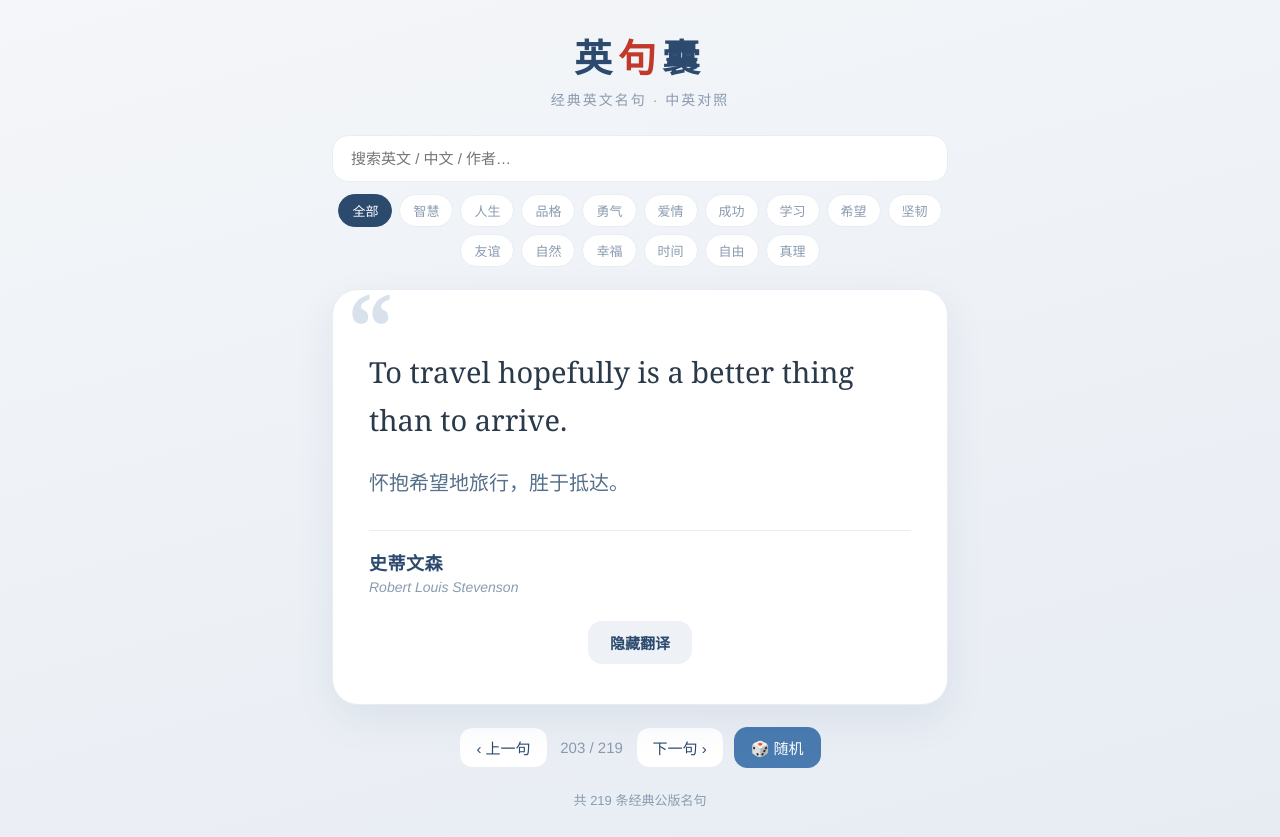
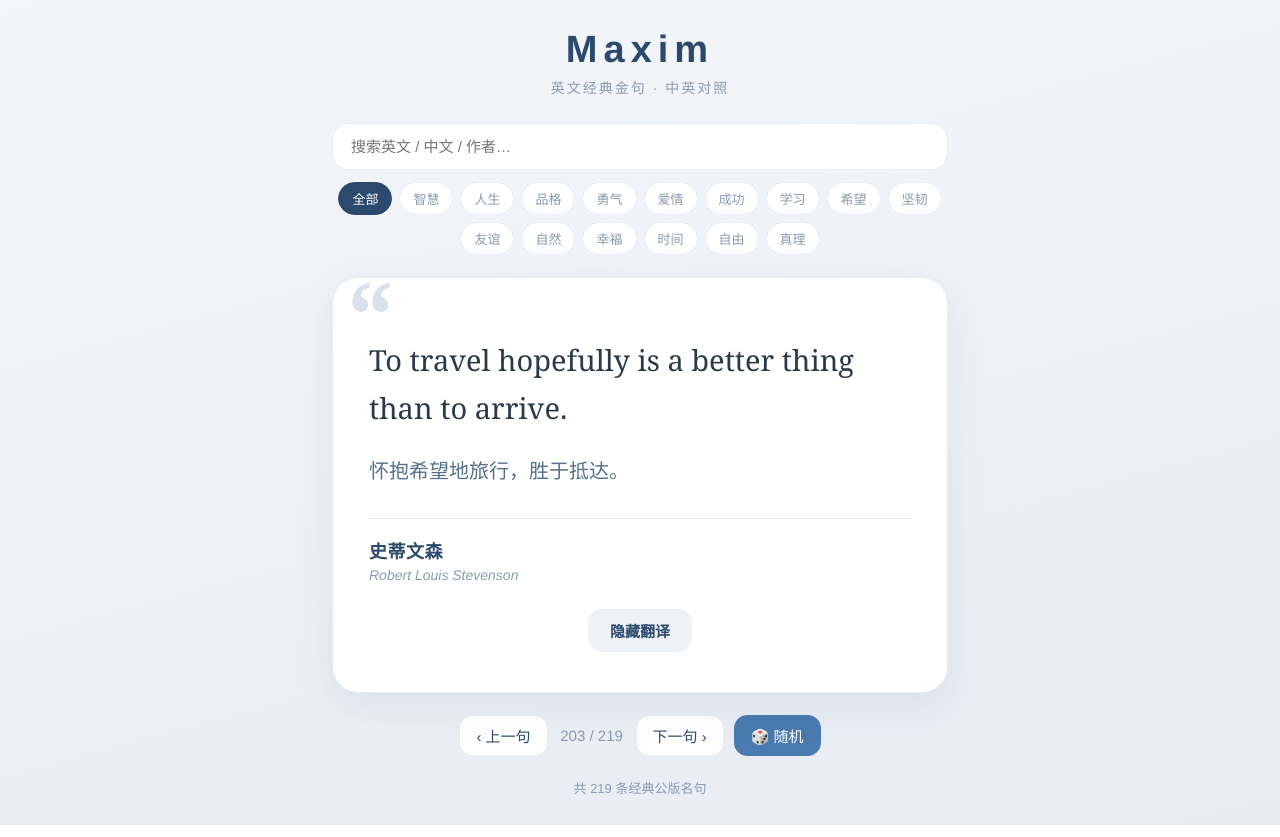
Before and after one commit to hengjie1993-lang/english-quotes, a plain HTML site: page index.html in a window 1280 px wide. Drawn offline with nearby package versions, Linux system fonts and the light colour scheme.

Commit message:
v6: 应用更名为英文品牌 Maxim（箴言/格言）

```diff
--- a/index.html
+++ b/index.html
@@ -7,7 +7,7 @@
   <meta http-equiv="Cache-Control" content="no-cache, no-store, must-revalidate" />
   <meta http-equiv="Pragma" content="no-cache" />
   <meta http-equiv="Expires" content="0" />
-  <title>英句囊 · 经典英文名句</title>
+  <title>Maxim · 英文经典金句</title>
   <link rel="manifest" href="manifest.webmanifest" />
   <script src="https://cdn.jsdelivr.net/npm/vue@3/dist/vue.global.prod.js"></script>
   <style>
@@ -105,8 +105,8 @@
 <body>
   <div id="app">
     <header class="topbar">
-      <div class="brand">英<span class="accent">句</span>囊</div>
-      <div class="sub">经典英文名句 · 中英对照</div>
+      <div class="brand">Maxim</div>
+      <div class="sub">英文经典金句 · 中英对照</div>
     </header>
 
     <div class="controls">
@@ -152,7 +152,7 @@
 
   <script>
     const { createApp } = Vue;
-    const APP_VERSION = '5';
+    const APP_VERSION = '6';
 
     // 版本校验：若线上版本更新，强制刷新以甩开旧缓存（微信/浏览器缓存陷阱）
     (function(){
```
Also changed, not shown: manifest.webmanifest, 1 other file.
